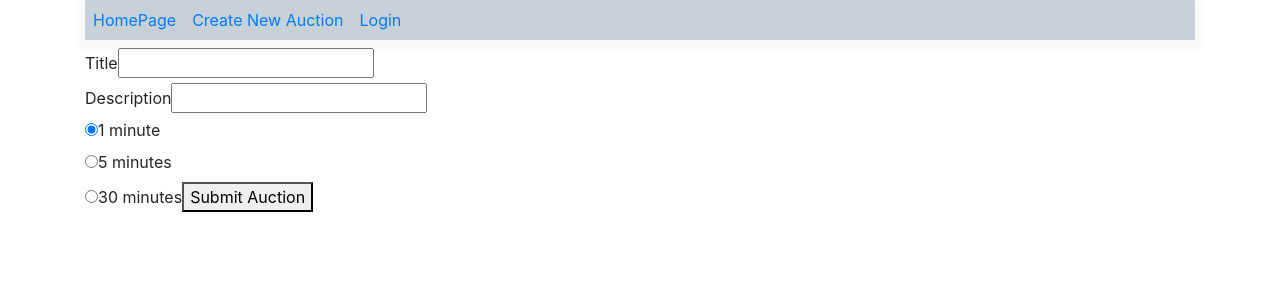
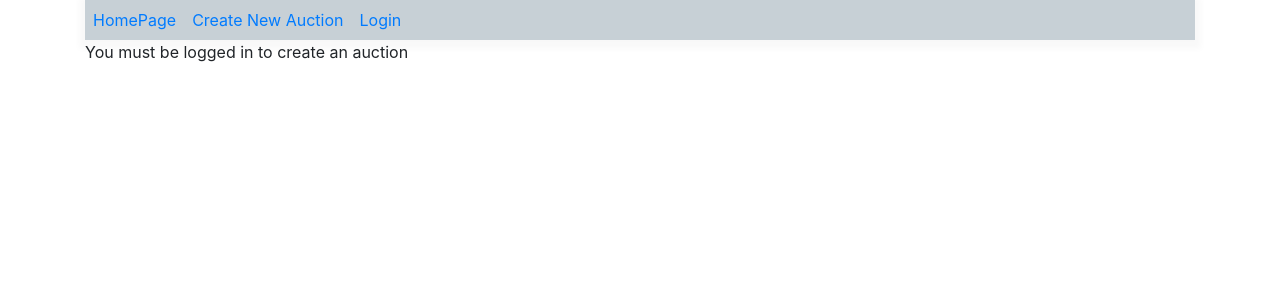
Before and after one commit to catalinispas/mern-auction, a React (Create React App) app in the folder client/: page /newauction in a window 1280 px wide. Shown: the top 300 px of the page. Built offline with nearby package versions, Linux system fonts and the light colour scheme; no server answers.

Commit message:
add new action functionality

```diff
--- a/client/src/App.js
+++ b/client/src/App.js
@@ -23,7 +23,6 @@ import { AuthContext } from './components/AuthContext';
 // Main app
 function App() {
   const [value, setValue] = useState(sessionStorage.getItem('token'));
-  // setValue(sessionStorage.getItem('token'));
   return (
     <div className='App'>
       <AuthContext.Provider value={{ value, setValue }}>
--- a/client/src/components/Item.js
+++ b/client/src/components/Item.js
@@ -7,6 +7,7 @@ const Item = ({ match }) => {
   const [isLoaded, setIsLoaded] = useState(false);
 
   const [item, setItem] = useState(null);
+  const [endDate, setEndDate] = useState(null);
 
   useEffect(() => {
     fetch(`http://localhost:5000/api/items/${itemId}`)
--- a/client/src/components/createAuction.js
+++ b/client/src/components/createAuction.js
@@ -1,18 +1,16 @@
 import React, { useContext, useState } from 'react';
 import { AuthContext } from './AuthContext';
 
-function CreateAuction() {
+const CreateAuction = () => {
   const [title, setTitle] = useState('');
   const [description, setDescription] = useState('');
   const [duration, setDuration] = useState(1);
 
   const { value, setValue } = useContext(AuthContext);
+  const submitAuction = () => {
+    const newItem = { title, description };
 
-  function submitAuction() {
-    const newItem = {
-      title: { title },
-      description: { description },
-    };
+    console.log(value);
 
     fetch('http://localhost:5000/api/items', {
       method: 'POST',
@@ -29,11 +27,12 @@ function CreateAuction() {
       .catch((error) => {
         console.error('Error:', error);
       });
-  }
+  };
 
   return (
+    // check to see if the user is already logged in and return the token if he is
+    value && value != '' && value != undefined ? (
       <form>
-      <h4>{value}</h4>
         <label>Title</label>
         <input
           type='text'
@@ -72,9 +71,14 @@ function CreateAuction() {
           onChange={() => setDuration(30)}
         />
         <label>30 minutes</label>
-      <button onClick={submitAuction()}>Submit Auction</button>
+        <button type='button' onClick={submitAuction}>
+          Submit Auction
+        </button>
       </form>
+    ) : (
+      <p> You must be logged in to create an auction</p>
+    )
   );
-}
+};
 
 export default CreateAuction;
```
Lines whose indentation alone changed are shown as unchanged.
